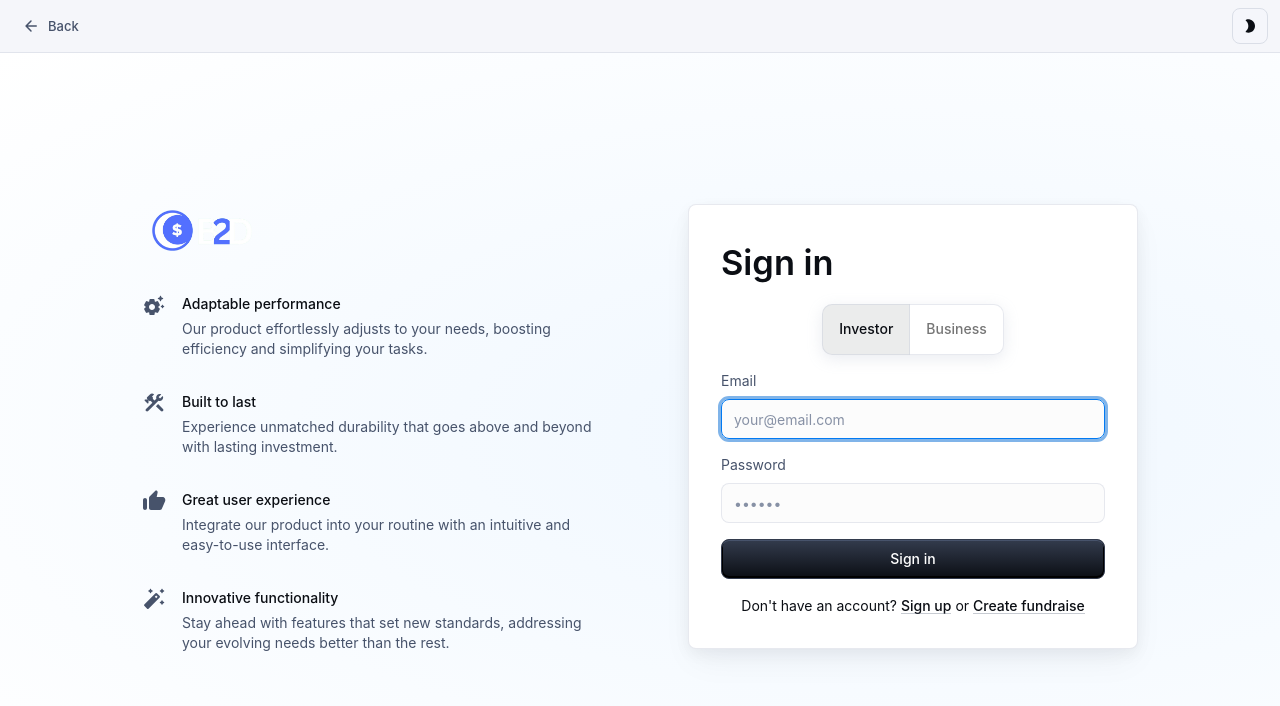
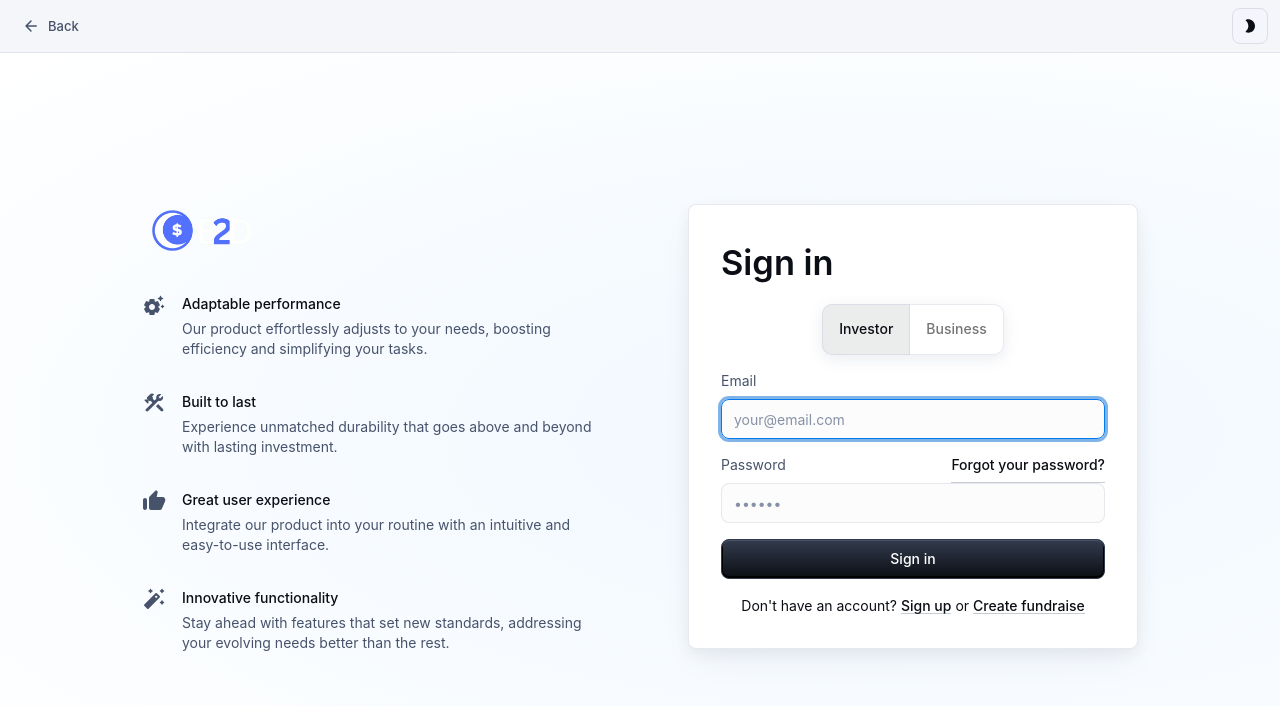
Before and after one commit to Kongkawee/B2D-Ventures, a React (Vite) app in the folder frontend/: page /sin in a window 1280 px wide. Shown: the top 706 px of the page. Built offline with nearby package versions, Linux system fonts and the light colour scheme; no server answers.

Commit message:
Update SignInCard.jsx

```diff
--- a/frontend/src/pages/sign-in-page/SignInCard.jsx
+++ b/frontend/src/pages/sign-in-page/SignInCard.jsx
@@ -19,7 +19,7 @@ import api from "../../api";
 import { useNavigate } from "react-router-dom";
 import ForgotPassword from "./ForgotPassword";
 import { SitemarkIcon } from "./CustomIcons";
-import { ACCESS_TOKEN, BUSINESS_PROFILE_PATH, HOME_PATH, REFRESH_TOKEN, SIGN_IN_API } from "../../constants";
+import { ACCESS_TOKEN, BUSINESS_PROFILE_PATH, HOME_PATH, PASSWORD_REQUEST, REFRESH_TOKEN, SIGN_IN_API } from "../../constants";
 
 const Card = styled(MuiCard)(({ theme }) => ({
   display: "flex",
@@ -171,14 +171,9 @@ export default function SignInCard() {
         <FormControl>
           <Box sx={{ display: "flex", justifyContent: "space-between" }}>
             <FormLabel htmlFor="password">Password</FormLabel>
-            {/* <Link
-              component="button"
-              onClick={handleClickOpen}
-              variant="body2"
-              sx={{ alignSelf: "baseline" }}
-            >
+            <Link  href={PASSWORD_REQUEST} variant="body2">
               Forgot your password?
-            </Link> */}
+            </Link>
           </Box>
           <TextField
             error={passwordError}
```
